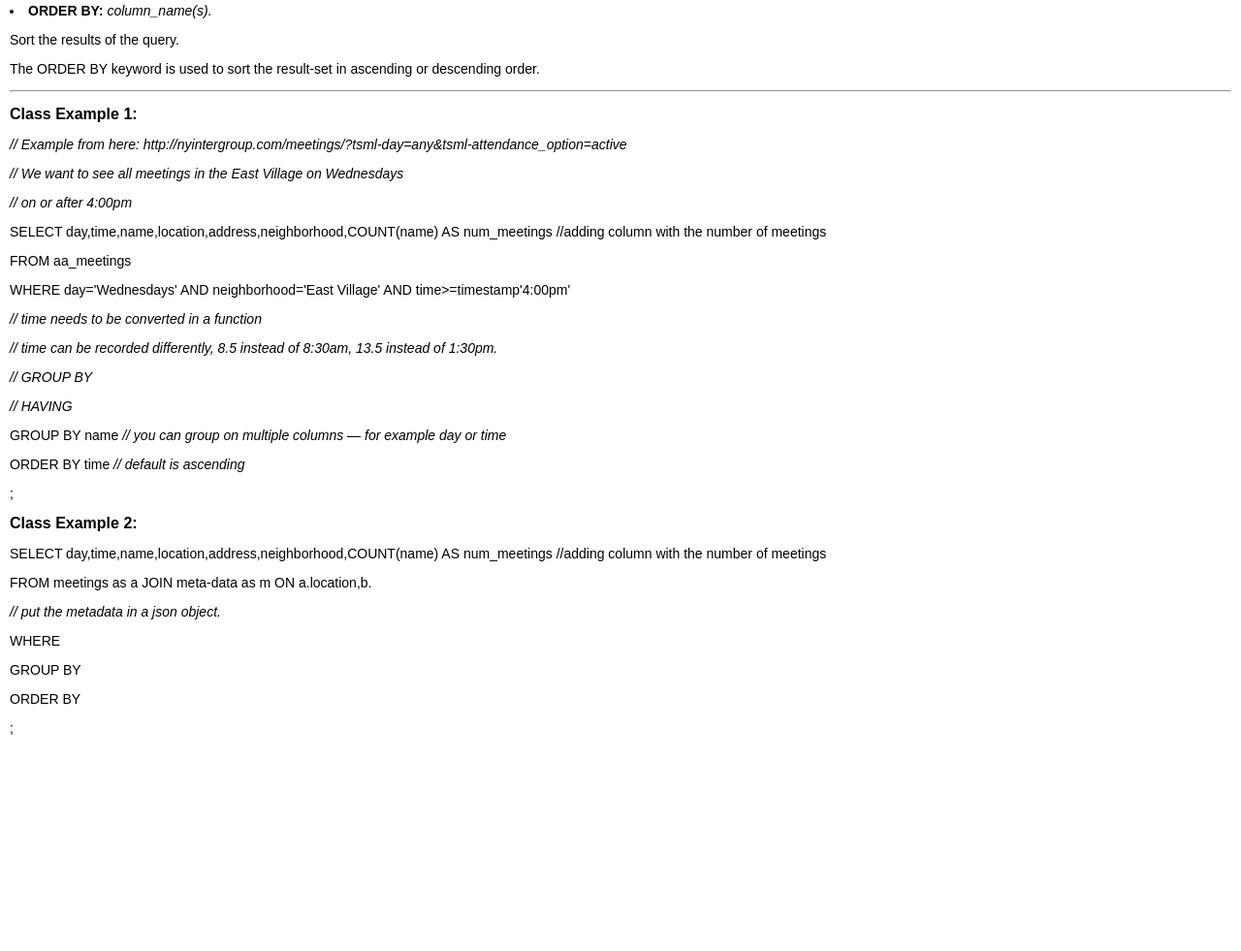
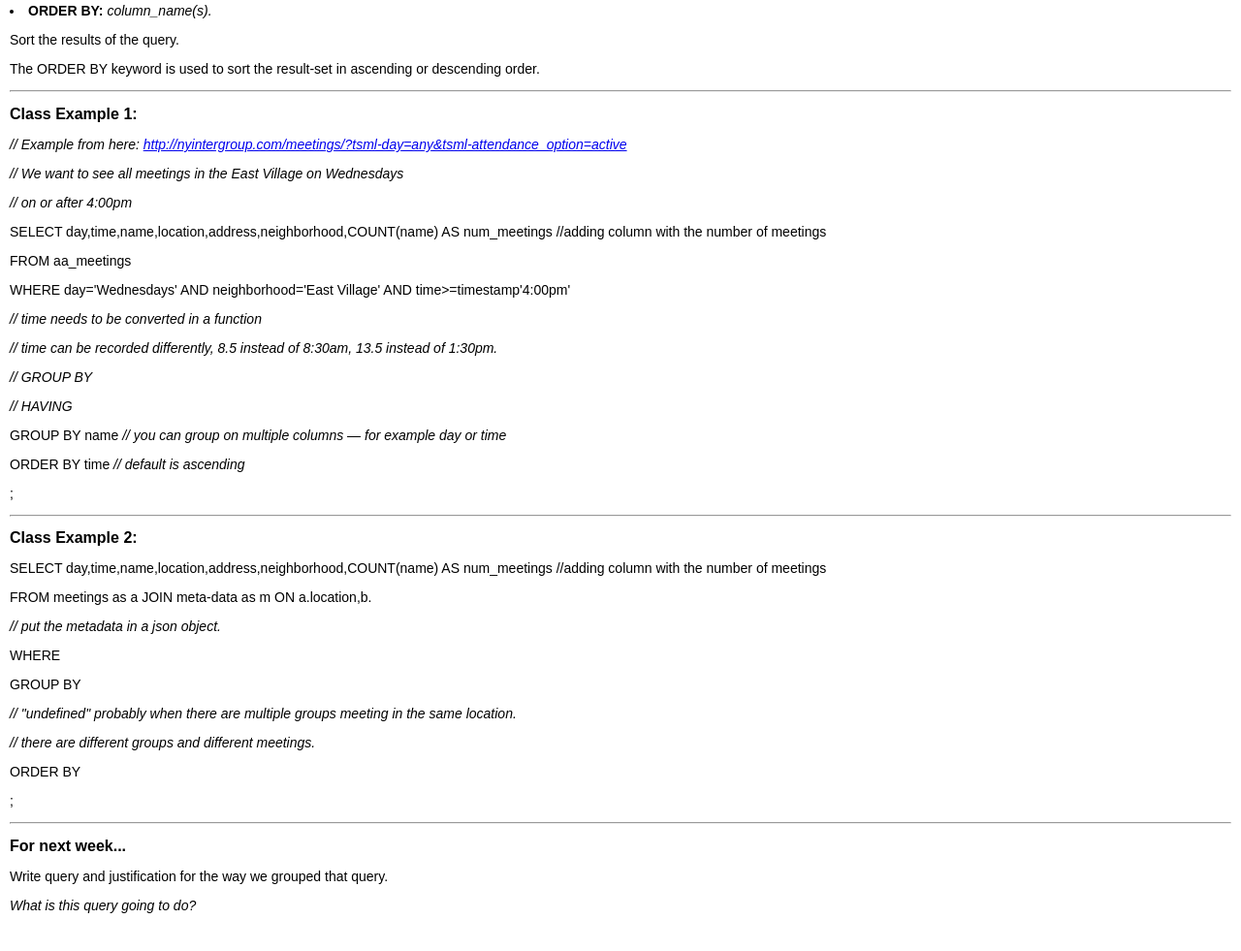
Before and after one commit to ibonnet/data-structures, a plain HTML site: page the-query/index.html in a window 1280 px wide. Shown: the part 788-1769 px from the top of the page at 97% size. Before the commit the page ends 1561 px from the top, so only its background shows below. Drawn offline with Linux system fonts and the light colour scheme.

Commit message:
Update index.html

```diff
--- a/the-query/index.html
+++ b/the-query/index.html
@@ -99,7 +99,7 @@
         <h1>Class Example 1:</h1>
         </p>
 
-<p class="note">// Example from here: http://nyintergroup.com/meetings/?tsml-day=any&tsml-attendance_option=active</p>
+<p class="note">// Example from here: <a href="http://nyintergroup.com/meetings/?tsml-day=any&tsml-attendance_option=active">http://nyintergroup.com/meetings/?tsml-day=any&tsml-attendance_option=active</a></p>
 <p class="note">// We want to see all meetings in the East Village on Wednesdays</p>
 <p class="note">// on or after 4:00pm</p>
 <p>
@@ -128,6 +128,8 @@
 
     <section id="example2">
 <p>
+
+<hr>
         <h1>Class Example 2:</h1>
         </p>
 <p>
@@ -143,6 +145,8 @@
 <p>
     GROUP BY
     </p>
+<p class="note">// "undefined" probably when there are multiple groups meeting in the same location.</p>
+<p class="note">// there are different groups and different meetings.</p>
 <p>
     ORDER BY
     </p>
@@ -151,6 +155,17 @@
 </p>
 </section>
 
+<hr>
+<p>
+    <h1>For next week...</h1>
+</p>
+<p>
+    Write query and justification for the way we grouped that query.
+    </p>
+<p>
+    <i>What is this query going to do?</i>
+    </p>
+<div class="spacer"></div>
 
 </body>
 </main>
```
